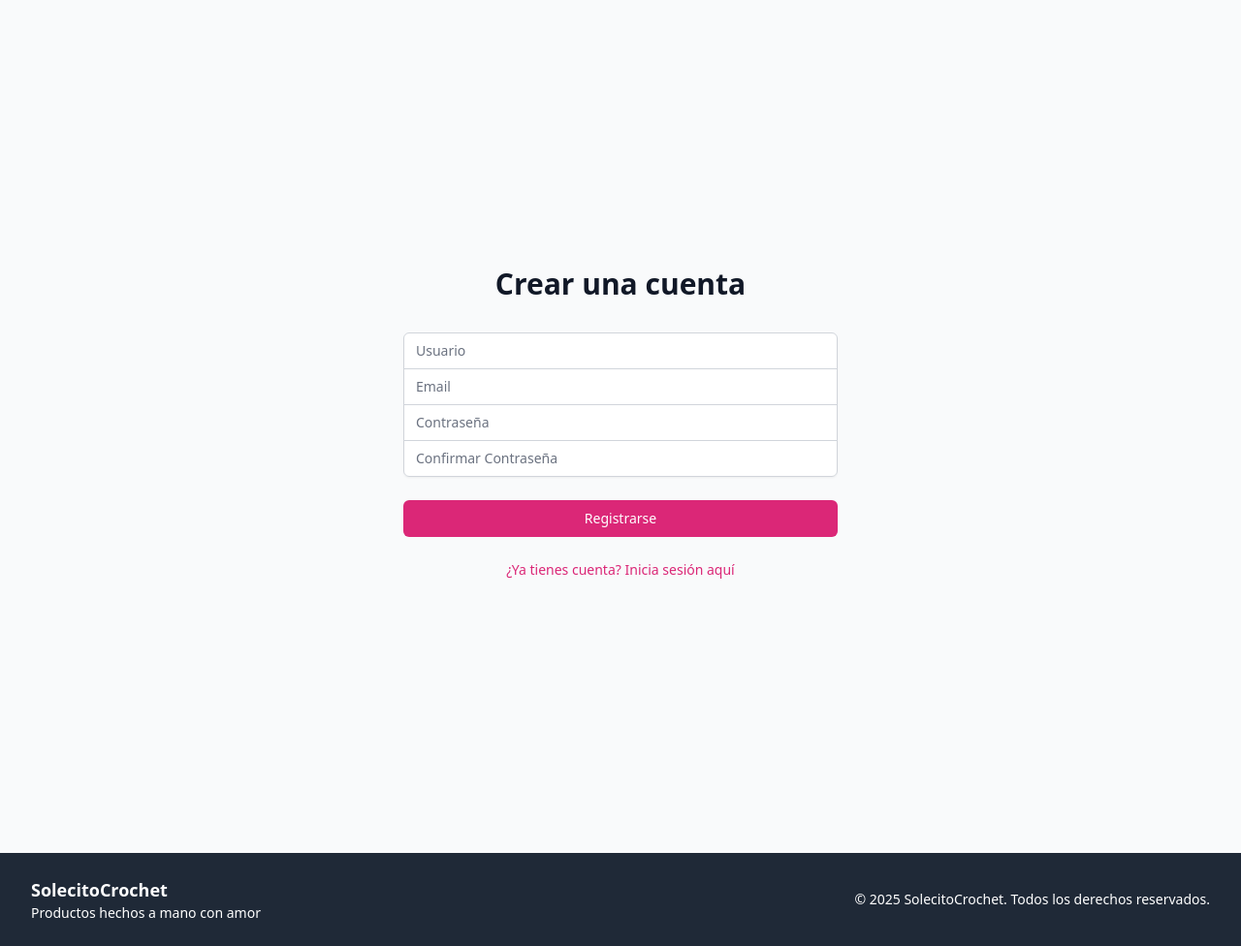
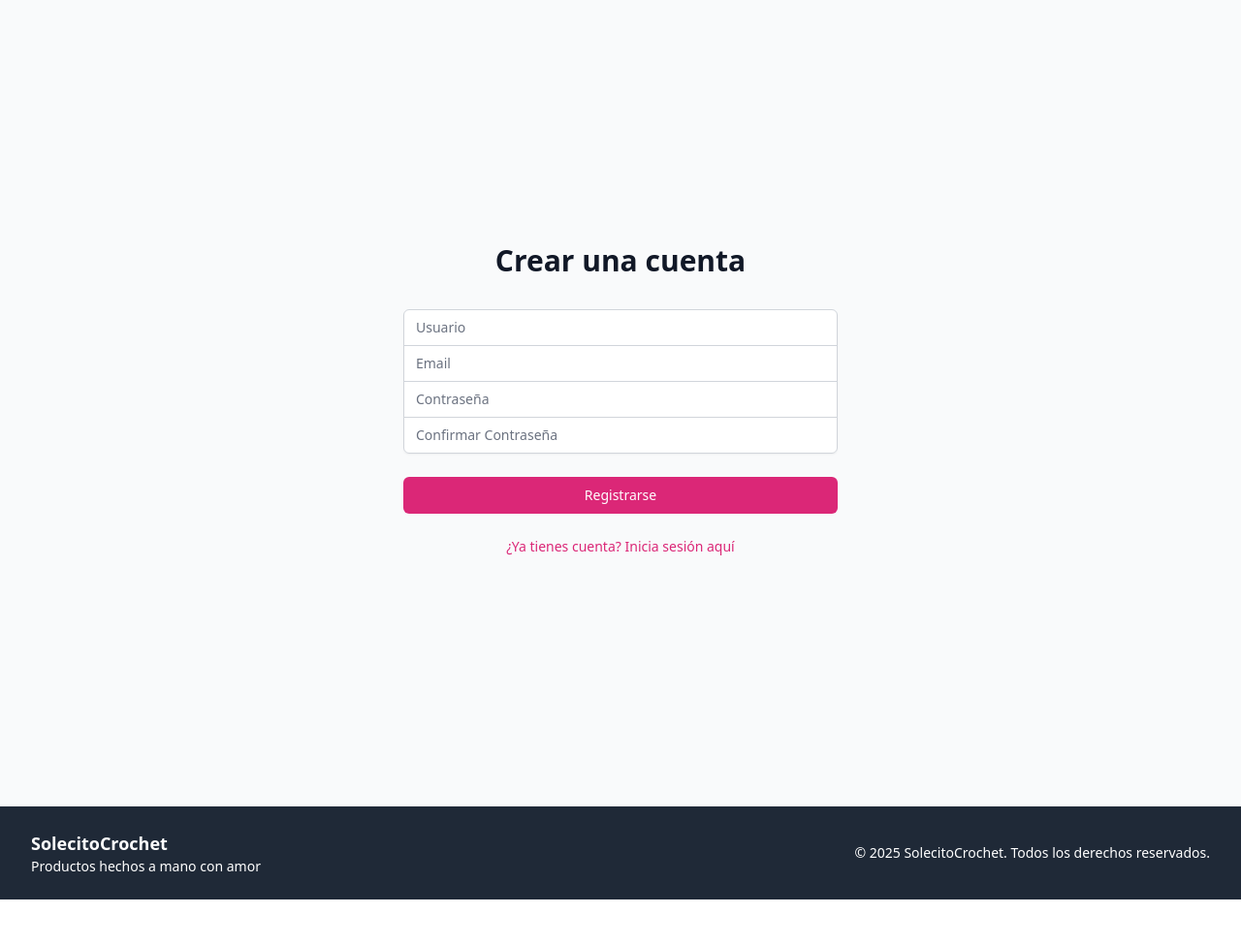
Before and after one commit to WilhelmPro007/SolecitoCrochet, a Django app: page /register/ in a window 1280 px wide. Shown: the part 64-1040 px from the top of the page at 97% size. After the commit the page ends 992 px from the top, so only its background shows below. Run offline with Django 5.2, Linux system fonts and the light colour scheme; some libraries are stand-ins or nearby versions.

Commit message:
Agregado proporcion de espacio para el contenido de la pagina.

```diff
--- a/backend/templates/layouts/main.html
+++ b/backend/templates/layouts/main.html
@@ -1,6 +1,6 @@
 {% load static %}
 <!DOCTYPE html>
-<html lang="es">
+<html lang="es" class="h-full">
 <head>
     <meta charset="UTF-8">
     <meta name="viewport" content="width=device-width, initial-scale=1.0">
@@ -24,10 +24,10 @@
 
     {% block extra_head %}{% endblock %}
 </head>
-<body class="bg-gray-50">
+<body class="bg-gray-50 min-h-full flex flex-col">
     {% include 'components/navbar.html' %}
 
-    <main class="max-w-7xl mx-auto py-6 sm:px-6 lg:px-8">
+    <main class="flex-grow">
         {% block content %}{% endblock %}
     </main>
 
```
